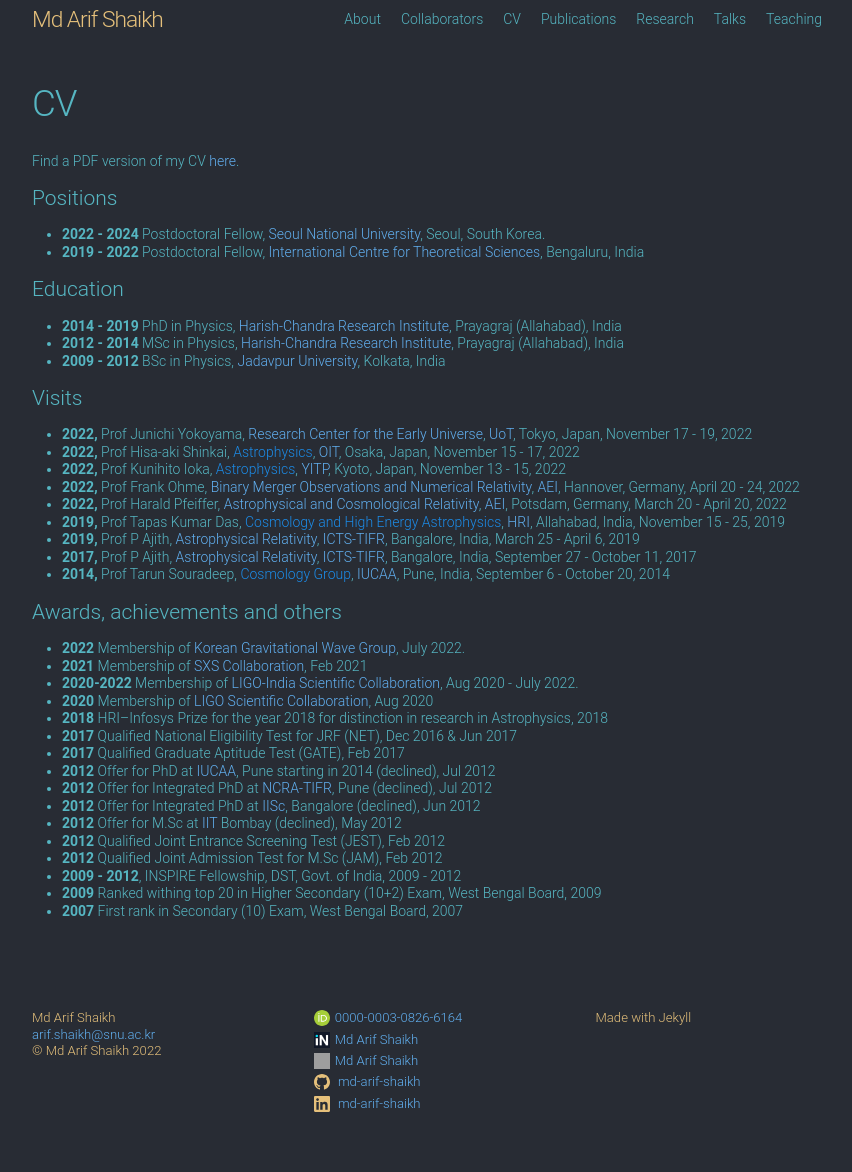
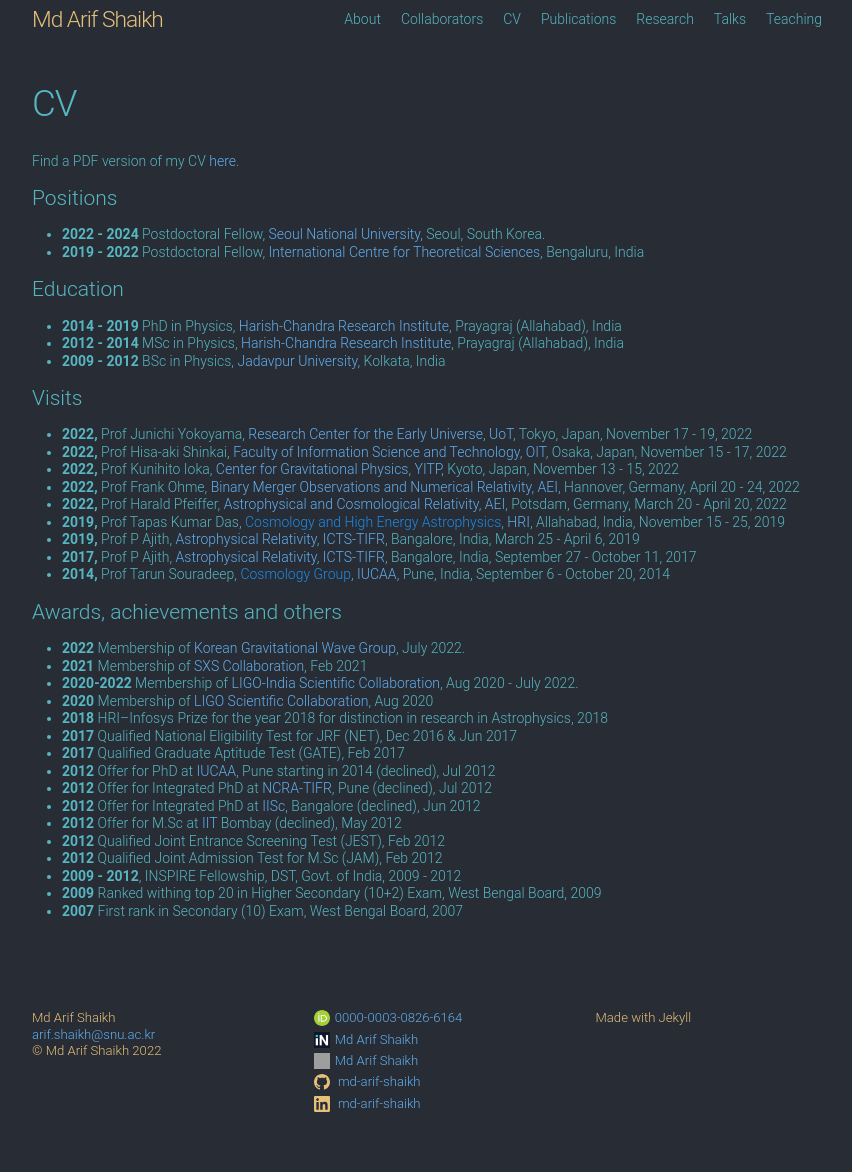
Before and after one commit to md-arif-shaikh/md-arif-shaikh.github.io, a Jekyll site: the page built from cv.md, in a window 1280 px wide. Shown: the whole page, without its empty margins (213-1065 px from the left). Built offline with Jekyll 4.4.1, drawn with Linux system fonts in a browser that asks for light colours; our own code applies the rules of GitHub Pages for plain Markdown files; grey boxes are pictures that could not be loaded.

Commit message:
add departments

```diff
--- a/_data/visits.yaml
+++ b/_data/visits.yaml
@@ -22,8 +22,8 @@ OIT-Osaka-2022:
   to-date: 17
   institute: OIT
   institute-url: https://www.oit.ac.jp/english/
-  department: Astrophysics
-  department-url:
+  department: Faculty of Information Science and Technology
+  department-url: https://www.oit.ac.jp/english/education/ist/
   host: Prof Hisa-aki Shinkai
   city: Osaka
   country: Japan
@@ -37,8 +37,8 @@ YITP-Kyoto-2022:
   to-date: 15
   institute: YITP
   institute-url: https://www.yukawa.kyoto-u.ac.jp/en-GB/
-  department: Astrophysics
-  department-url:
+  department: Center for Gravitational Physics
+  department-url: https://www2.yukawa.kyoto-u.ac.jp/~cgp/en/index.html
   host: Prof Kunihito Ioka
   city: Kyoto
   country: Japan
```
